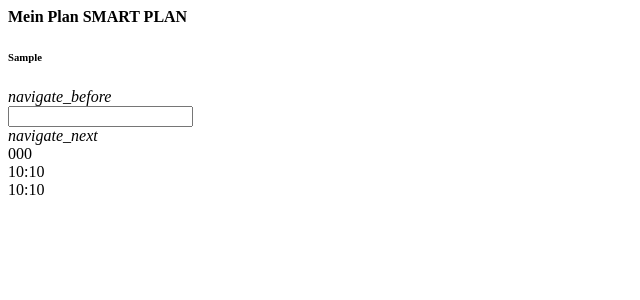
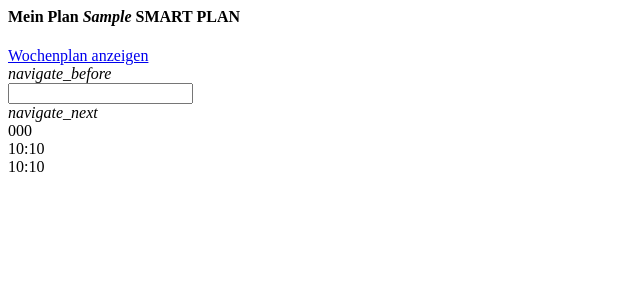
Before and after one commit to AlekSIS-org/AlekSIS-App-Chronos, a Django app: template biscuit/apps/chronos/templates/timetable/myplan.html in a window 1280 px wide. Shown: the top 300 px of the page, without its empty margins (0-640 px from the left). Run offline with Django 3.2, Linux system fonts and the light colour scheme; the template is opened without the code that fills it: most values are stand-ins (such as "Sample title", 1, 10 or a date in 2020); some libraries are stand-ins or nearby versions.

Commit message:
Design optimizations (#160) | Bug fix in smart plan

```diff
--- a/biscuit/apps/chronos/templates/timetable/myplan.html
+++ b/biscuit/apps/chronos/templates/timetable/myplan.html
@@ -5,10 +5,11 @@
     <div class="row nomargin">
         <div class="col m12 s12 l6">
             <h4>
-                Mein Plan
+                Mein Plan <i>{{ el }}</i>
                 <span class="badge new primary-color ">SMART PLAN</span>
             </h4>
-            <h6>{{ el }}</h6>
+            <a class="btn-flat waves-effect waves-light" href="{% url "timetable_smart_plan"  raw_type id %}">Wochenplan
+                anzeigen</a>
         </div>
     </div>
 
--- a/biscuit/apps/chronos/views.py
+++ b/biscuit/apps/chronos/views.py
@@ -144,6 +144,7 @@ def my_plan(request, year=None, day=None, month=None):
         shortcode = request.user.username
         el = get_teacher_by_shortcode(shortcode)
         plan_id = el.id
+        raw_type = "teacher"
         # print(el)
     elif _type == UserInformation.STUDENT:
         _type = TYPE_CLASS
@@ -151,8 +152,9 @@ def my_plan(request, year=None, day=None, month=None):
         # print(_name)
         el = get_class_by_name(_name)
         plan_id = el.id
+        raw_type = "class"
     else:
-        redirect("timetable_admin_all")
+        return redirect("timetable_admin_all")
     # print(monday_of_week)
 
     plan = get_plan(_type, plan_id, smart=True, monday_of_week=monday_of_week)
@@ -160,6 +162,7 @@ def my_plan(request, year=None, day=None, month=None):
 
     context = {
         "type": _type,
+        "raw_type": raw_type,
         "id": plan_id,
         "plan": plan,
         "el": el,
```
